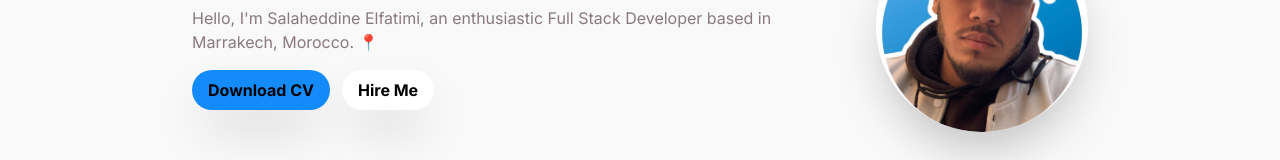
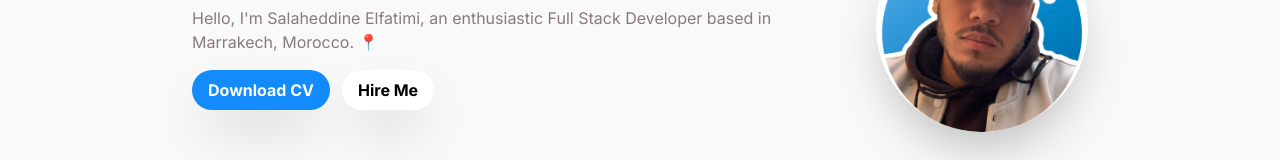
Before and after one commit to salahelfatimi/SalahEddine.Dev-Profilo, a Next.js app: page / in a window 1280 px wide. Shown: the part 176-336 px from the top of the page. Built offline with nearby package versions, Linux system fonts and the light colour scheme.

Commit message:
fix issue

```diff
--- a/src/components/Footer.js
+++ b/src/components/Footer.js
@@ -4,7 +4,7 @@ export default function Footer(){
         <>
             <div className="bg-[#2D2E32] py-20 text-center lg:text-start">
                 <div className="container">
-                    <span className="font-bold text-xl">Copyright &copy; {new Date().getFullYear()} . All rights are reserved</span>
+                    <span className="font-bold text-white text-xl">Copyright &copy; {new Date().getFullYear()} . All rights are reserved</span>
                 </div>
             </div>
         </>
--- a/src/components/Head.js
+++ b/src/components/Head.js
@@ -30,7 +30,7 @@ import TechStack from './Tech-Stack'
                                         <span className="text-[#89797F]">   Hello, I&apos;m Salaheddine Elfatimi, an enthusiastic Full Stack Developer based in Marrakech, Morocco. 📍</span>
                                     </div>
                                     <div className='flex flex-col lg:flex-row items-center gap-3 '>
-                                        <button className="bg-[#148BFB] hover:bg-[#148bfbd2] shadow-2xl   rounded-3xl p-2 px-4 transition duration-700 ease-in-out font-bold "><a href="/SALAHEDDINE_ELFATIMI.pdf" download="cv">Download CV</a></button>
+                                        <button className="bg-[#148BFB] text-white hover:bg-[#148bfbd2] shadow-2xl   rounded-3xl p-2 px-4 transition duration-700 ease-in-out font-bold "><a href="/SALAHEDDINE_ELFATIMI.pdf" download="cv">Download CV</a></button>
                                         <button onClick={() => {scrollToSection('contact')} } className="bg-[#ffff] text-black shadow-2xl   rounded-3xl p-2 px-4 transition duration-700 ease-in-out font-bold ">Hire Me</button>
 
                                     </div>
```
